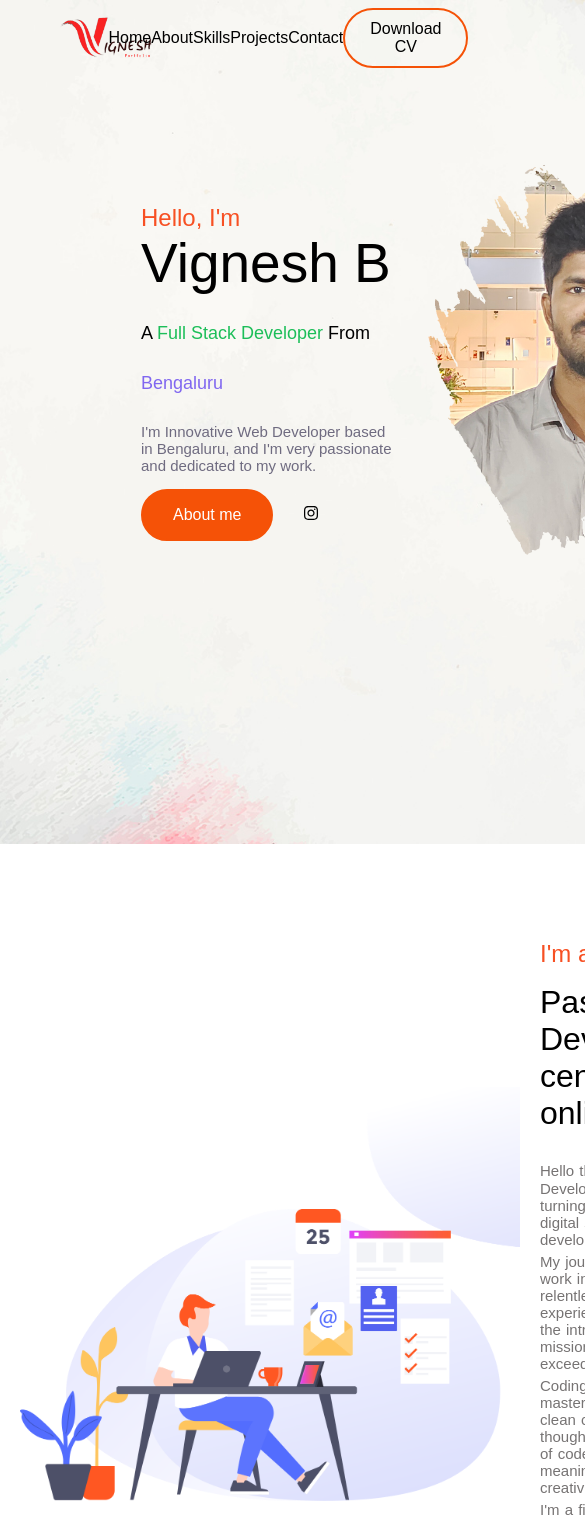
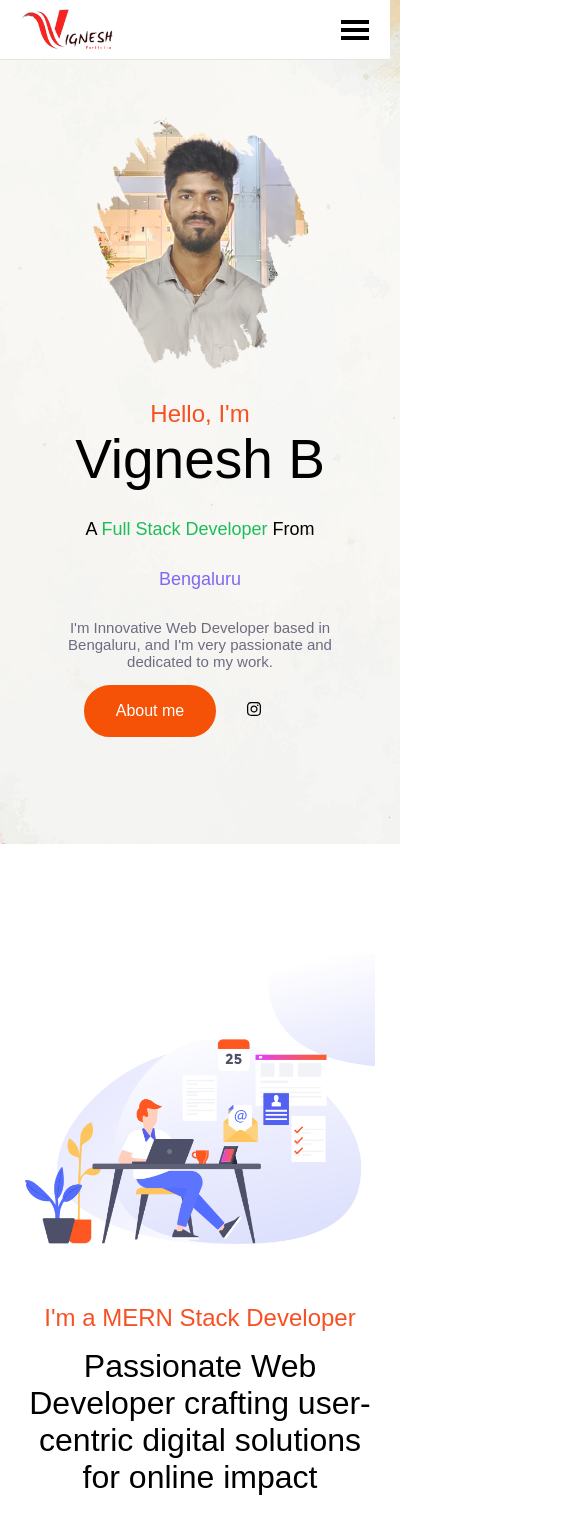
Before and after one commit to Vignesh2k0508/Vignesh-portfolio, a React (Create React App) app: page / in a window 390 px wide. Shown: the top 1519 px of the page, 585 px wide, since content can reach past the window. Built offline with nearby package versions, Linux system fonts and the light colour scheme; some icons are missing.

Commit message:
commit with mobile responsive

```diff
--- a/src/Components/Home/Navbar.jsx
+++ b/src/Components/Home/Navbar.jsx
@@ -1,14 +1,18 @@
 import React, { useRef, useState } from 'react'
 import {Link} from "react-router-dom"
 import logo from "../../Assets/portfolio logo.png"
+import { GiHamburgerMenu } from "react-icons/gi";
+import { ImCross } from "react-icons/im";
+
 const Navbar = () => {
 
   let [fix,setFix]=useState(false)
   let [resumeLink,setResumeLink] = useState("")
-
+  let [toggleLink,setToggleLink] = useState(false)
+  let getMenu= useRef()
 
   let handleResume= ()=>{
-    resumeLink= "https://drive.google.com/file/d/1uiOWesOtqY8BMcutbgZdcnz_MCOEFP7k/view?usp=drive_link"
+    resumeLink= "https://drive.google.com/file/d/1uiOWesOtqY8BMcutbgZdcnz_MCOEFP7k/view?usp=sharing"
     let link = document.createElement("a");
     link.download = "Vignesh_Resume.pdf"
     link.href = resumeLink;
@@ -28,17 +32,40 @@ const Navbar = () => {
   window.addEventListener("scroll",setFixed)
 
 
+  let handleLinks=()=>{
+    setToggleLink(!toggleLink)
+    console.log(toggleLink);
+  }
+
+  let removeLinks =()=>{
+    if(getMenu.current.classList.contains('menu')){
+      getMenu.current.classList.remove('show-links')
+
+    }
+    else{
+      getMenu.current.classList.add('show-links')
+    }
+    setToggleLink(!toggleLink)
+  }
+
+
+
   return (
     <section className={fix ? 'nav-header fixed-nav' : 'nav-header'}>
         <nav>
             <div className="logo"><img src={logo}  alt="" /></div>
-            <ul id="menu">
-              <li><a href="#">Home</a></li>
-              <li><a href="#about">About</a></li>
-              <li><a href="#skills">Skills</a></li>
-              <li><a href="#projects">Projects</a></li>
-              <li><a href="#contact">Contact</a></li>
-              <button id="cv-btn" onClick={handleResume}>Download CV</button>
+            <button class="nav-toggle" onClick={handleLinks}>
+             {!toggleLink ? <GiHamburgerMenu  /> : <ImCross/>}
+
+            </button>
+
+            <ul ref={getMenu} className={toggleLink ? "menu show-links" : "menu"}>
+              <li><a href="#" className='links' onClick={removeLinks}>Home</a></li>
+              <li><a href="#about" className='links' onClick={removeLinks}>About</a></li>
+              <li><a href="#skills" className='links' onClick={removeLinks}>Skills</a></li>
+              <li><a href="#projects" className='links' onClick={removeLinks}>Projects</a></li>
+              <li><a href="#contact" className='links' onClick={removeLinks}>Contact</a></li>
+              <button id="cv-btn" onClick={handleResume} className='links'>Download CV</button>
             </ul>
         </nav>
 
--- a/src/global.css
+++ b/src/global.css
@@ -66,14 +66,14 @@ nav{
     align-items: center;
     /* background-color: aqua; */
 }
-#menu{
+.menu{
     width: 550px;
     display: flex;
     justify-content: space-evenly;
     align-items: center;
     list-style-type: none;
 }
-#menu a:hover {
+.menu a:hover {
     color: #f55207
 }
 #cv-btn{
@@ -91,7 +91,7 @@ nav{
     color: white;
 }
 
-#menu >li > a{
+.menu >li > a{
     text-decoration: none;
     color: #000;
     font-size: 16px;
@@ -448,3 +448,194 @@ footer{
     place-items: center;
 
 }
+
+.nav-toggle{
+    display: none;
+}
+
+/* RESPONSIVE */
+
+
+
+  @media (max-width: 768px) {
+    nav{
+        display: flex;
+        width: 90%;
+        justify-content: space-between;
+        align-items: center;
+
+    }
+
+    .nav-header{
+        background-color: #fff;
+        border-bottom: 1px solid #e7e4e4;
+        box-shadow: none;
+        height: 60px;
+      }
+
+
+    .menu {
+      width: 100%;
+      position: absolute;
+      text-align: center;
+      transition: 0.4s ease-in-out;
+      left: 0;
+      top: -700px;
+      opacity: 0;
+      height: 88vh;
+      text-align: left;
+      flex-direction: column;
+      background-color: #ffffff;
+      backdrop-filter: blur(10px);
+    }
+    .show-nav {
+      opacity: 1;
+      transition: 0.3s ease-in-out;
+      top: 100px;
+    }
+
+    .nav-toggle {
+      display: flex;
+      text-decoration: none;
+      color: #000;
+      font-size: 2em;
+      background: none;
+      border: none;
+      outline: none;
+      cursor: pointer;
+    }
+
+    .show-links {
+        opacity: 1;
+        top: 75px;
+
+    }
+
+    #Home{
+        background: url("./Assets/bg1.jpg");
+        display: flex;
+        width: 100%;
+        height: 100vh;
+        background-repeat: no-repeat;
+        background-size: cover;
+        background-position: 50%;
+    }
+    .intro-info{
+
+    margin: 250px auto ;
+    display: flex;
+    flex-direction: column-reverse;
+    justify-content: center;
+    align-items: center;
+
+    }
+    .profile-pic{
+        width: 250px;
+    }
+
+    .profile-pic img{
+        width: 100%;
+    }
+    .left-side-container{
+        margin-top: 20px;
+        display: flex;
+        align-items: center;
+        text-align: center;
+    }
+    .left-side > .btns{
+        display: flex;
+        align-items: center;
+        justify-content: center;
+    }
+
+/* ABOUT */
+
+    #about{
+
+        display: grid;
+        grid-template-columns: 1fr;
+        gap: 50px;
+        margin: 0 auto;
+        padding: 20px;
+        text-align: center;
+    }
+    .about-left-side > .image{
+        width: 350px;
+        margin-top: 90px;
+    }
+
+    /* SKILLS */
+
+    #skills{
+        margin-top: 200px;
+       padding-top: 250px;
+    }
+    #skills > h1{
+        line-height: 100px;
+    }
+
+
+    .skills-icons{
+        display: grid;
+        place-items: center;
+        grid-template-columns: repeat(3,1fr);
+        width: 400px;
+
+    }
+
+
+    /* PROJECTS */
+
+    #projects{
+        margin-top: 200px;
+
+     }
+
+    .projects-container{
+        display: grid;
+        grid-template-columns: repeat(1, 1fr);
+        gap: 40px;
+        margin-bottom: 100px;
+    }
+    #projects > h1 {
+       line-height: 100px;
+
+
+    }
+    .project{
+        width: 400px;
+        height: 400px;
+        box-shadow: 0px 0px 10px #dadadc;
+    }
+
+
+    /* CONTACTS */
+
+    #contact{
+        margin-top: 1000px;
+        height: 80vh;
+
+    }
+
+    #contact > h1{
+        text-transform: uppercase;
+        font-weight: 500;
+        letter-spacing: 5px;
+    }
+
+    .contact-info {
+        display: grid;
+        grid-template-columns: 1fr;
+        place-items: center;
+        width: 100%;
+        height: 350px;
+        /* border: 1px solid red; */
+    }
+    .icon-container{
+        width: 300px;
+        display: flex;
+        justify-content: flex-start;
+        align-items: center ;
+
+    }
+  }
```
